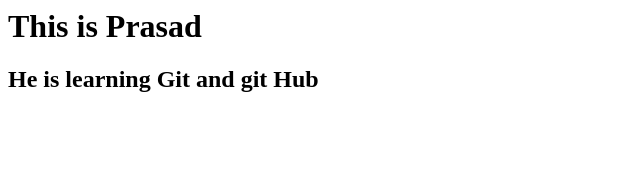
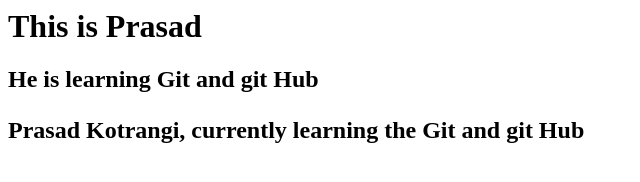
Before and after one commit to Prasadkotrangi/Project-1, a plain HTML site: page index.html in a window 1280 px wide. Shown: the whole page, without its empty margins (0-640 px from the left). Drawn offline with Linux system fonts and the light colour scheme.

Commit message:
added a paragraph

```diff
--- a/index.html
+++ b/index.html
@@ -1,2 +1,4 @@
 <h1>This is Prasad<h1/>
 <h2>He is learning Git and git Hub<h/>
+<br>
+<p>Prasad Kotrangi, currently learning the Git and git Hub</p>
```
